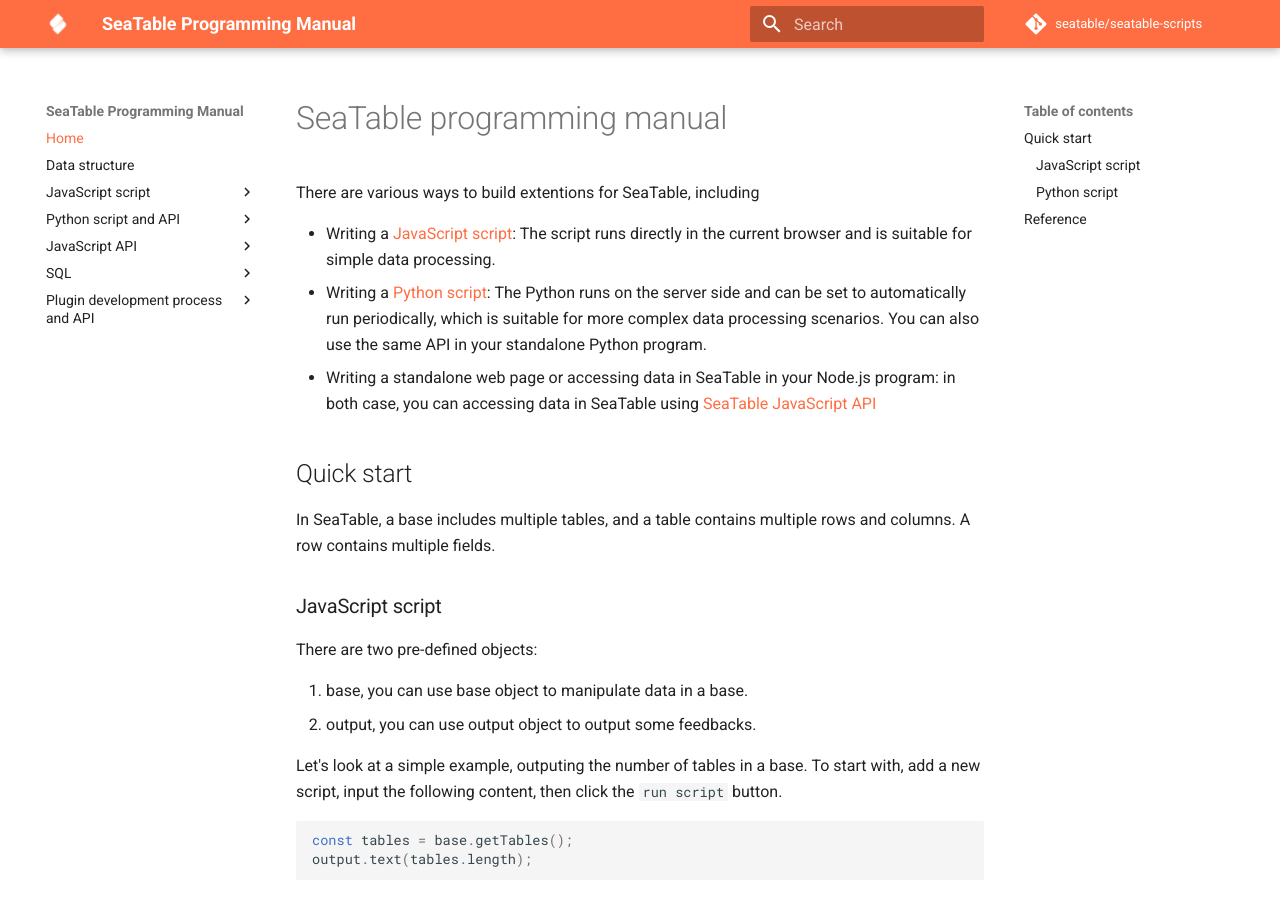
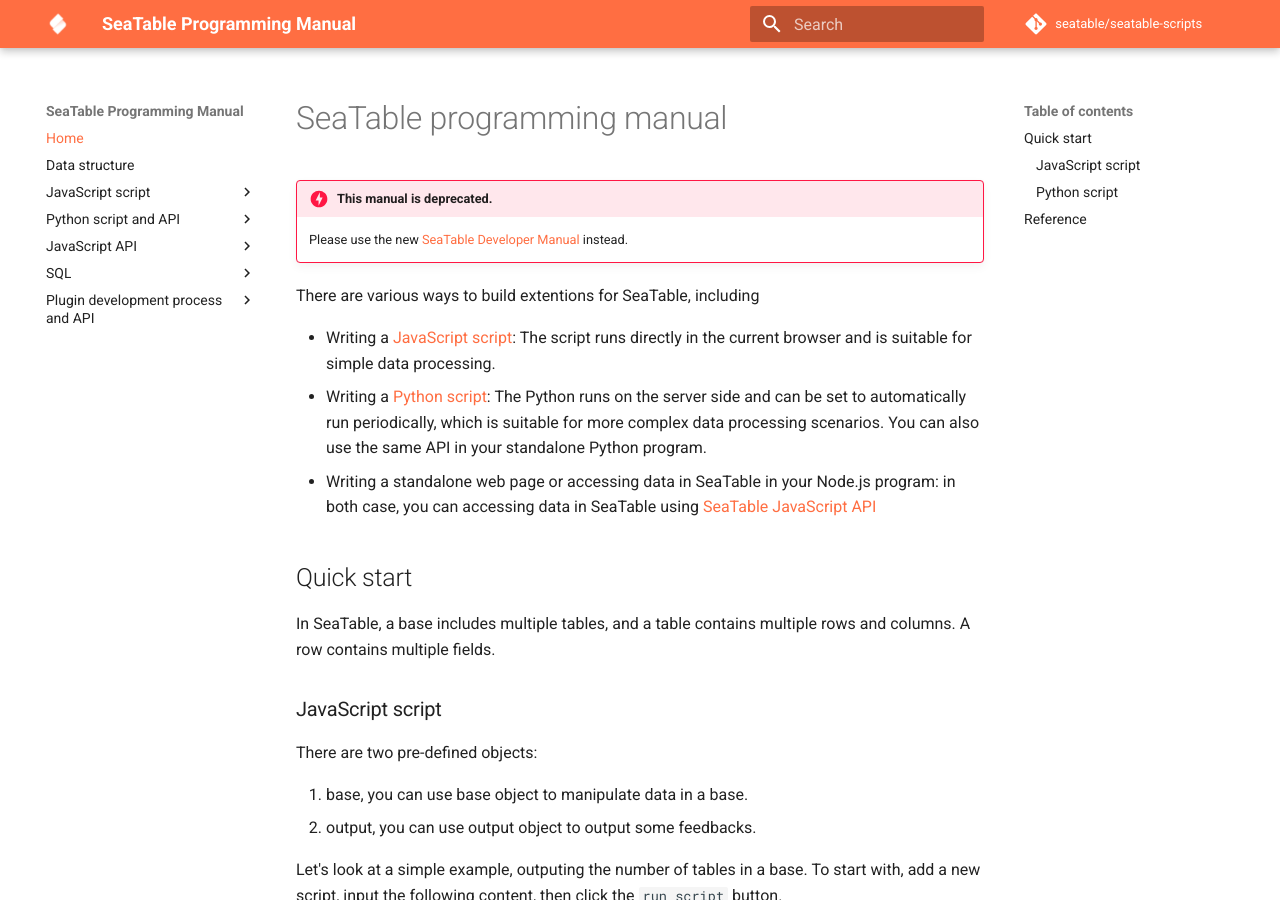
Before and after one commit to seatable/seatable-scripts, an MkDocs documentation site: the page built from manual/README.md, in a window 1280 px wide and 900 px high. Built offline with MkDocs 1.6.1 and Material for MkDocs 9.7.7, drawn with Linux system fonts in a browser that asks for light colours; comment, search, counter and statistics services are not loaded.

Commit message:
Update README.md

```diff
--- a/manual/README.md
+++ b/manual/README.md
@@ -1,4 +1,8 @@
 # SeaTable programming manual
+
+!!! danger "This manual is deprecated."
+
+    Please use the new [SeaTable Developer Manual](https://developer.seatable.io) instead.
 
 There are various ways to build extentions for SeaTable, including
 
```
